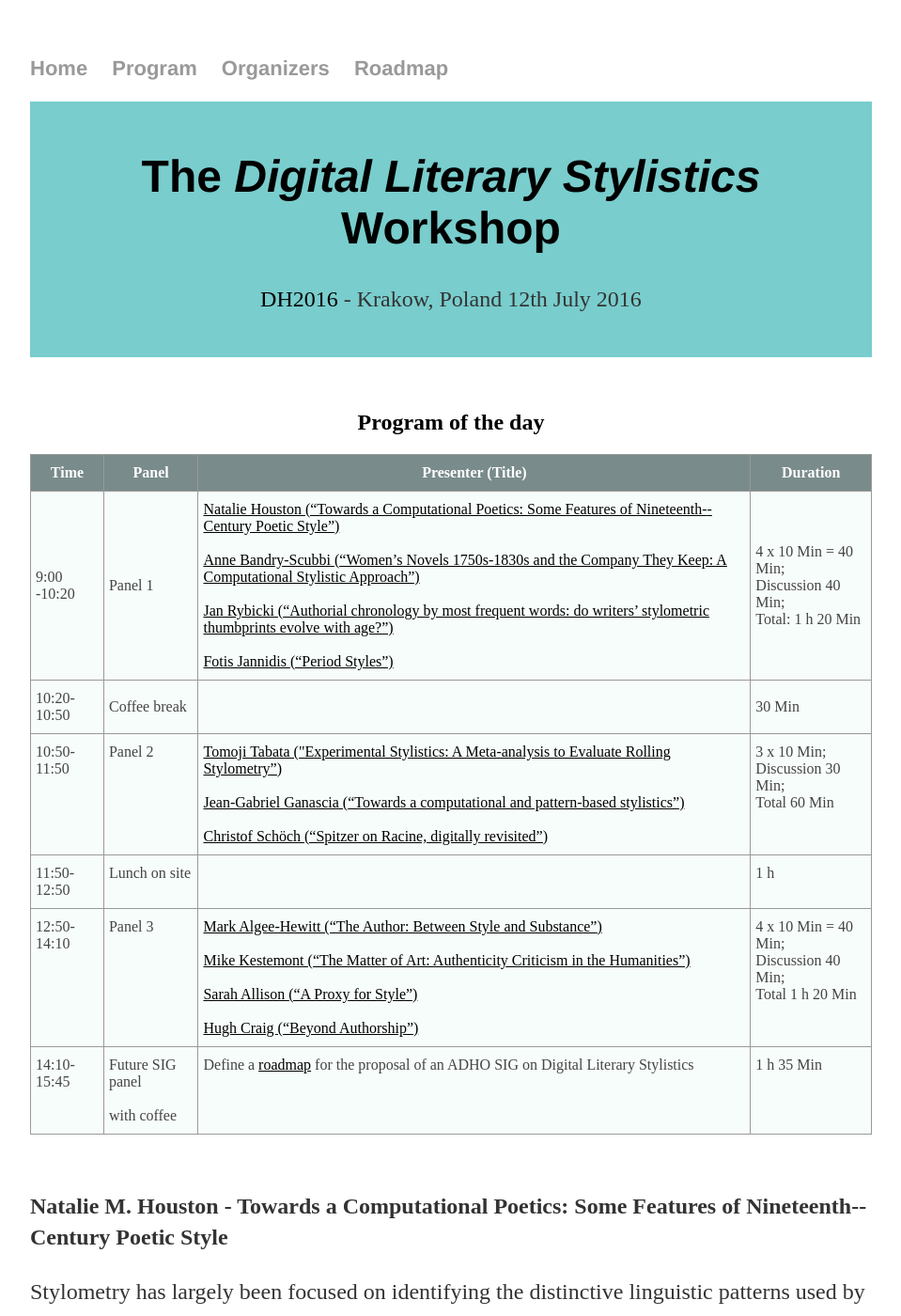
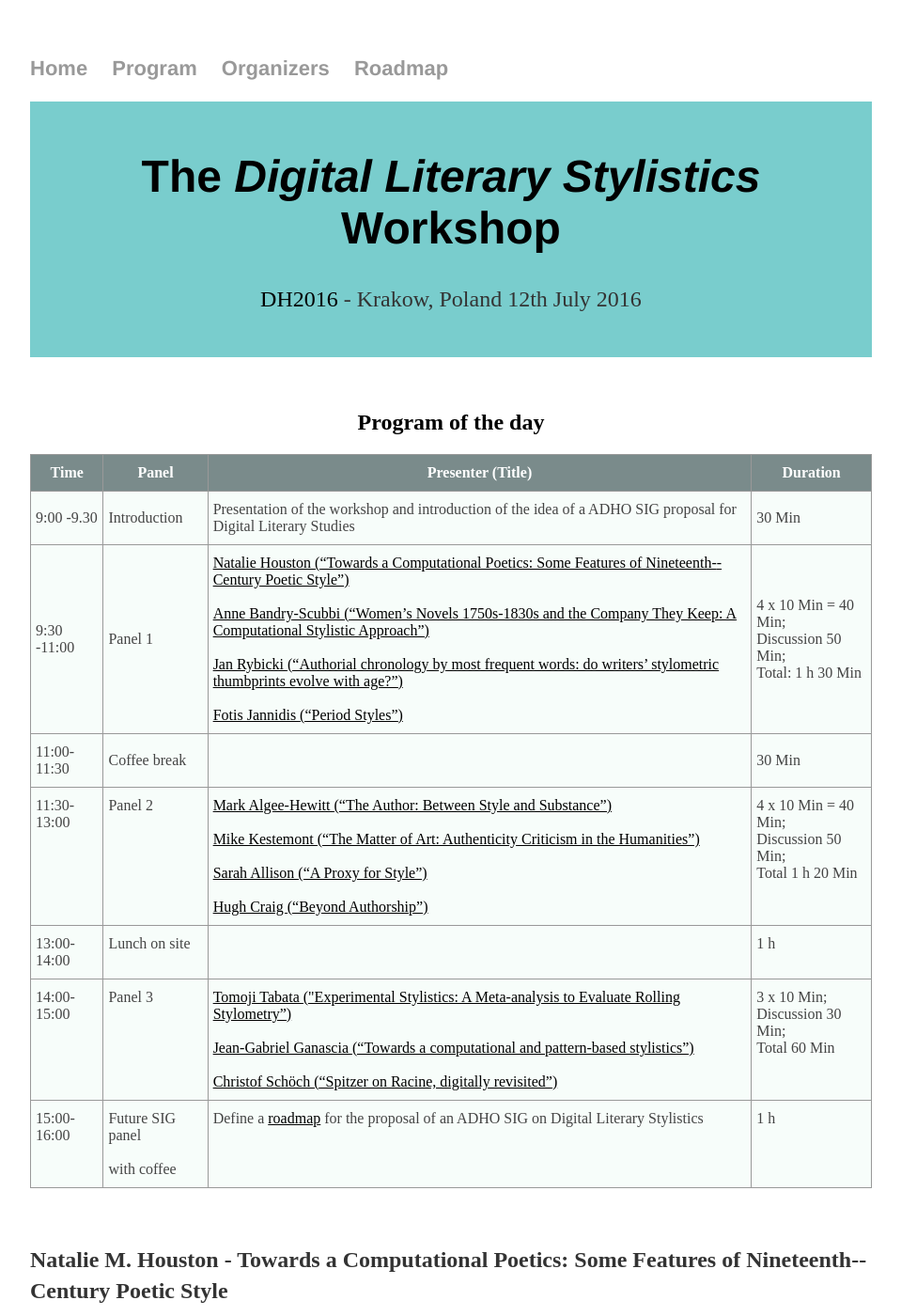
Before and after one commit to DigitalLiteraryStylistic/-DigitalLiteraryStylistic.github.io, a Jekyll site: the page built from program.html, in a window 1280 px wide and 1400 px high. Shown: the whole window at 94% size, without its empty margins (160-1119 px from the left). Built offline with Jekyll 4.4.1, drawn with Linux system fonts in a browser that asks for light colours.

Commit message:
Update program.html

```diff
--- a/program.html
+++ b/program.html
@@ -24,40 +24,46 @@ title: Digital Literary Stylistics Workshop - Co-located with DH2016
     <th class="tg-e3zv">Duration</th>
   </tr>
   <tr>
-    <td class="tg-031e">9:00 -10:20</td>
+    <td class="tg-031e">9:00 -9.30</td>
+    <td class="tg-031e">Introduction</td>
+    <td class="tg-031e">Presentation of the workshop and introduction of the idea of a ADHO SIG proposal for Digital Literary Studies</td>
+    <td class="tg-031e">30 Min</td>
+  </tr>
+  <tr>
+    <td class="tg-031e">9:30 -11:00</td>
     <td class="tg-031e">Panel 1</td>
     <td class="tg-031e"><a class="tg" href="#houston">Natalie Houston (“Towards a Computational Poetics: Some Features of Nineteenth-­Century Poetic Style”)</a><br><br><a class="tg" href="#bandry">Anne Bandry-Scubbi (“Women’s Novels 1750s-1830s and the Company They Keep: A Computational Stylistic Approach”)</a></a><br><br><a class="tg" href="#rybicki">Jan Rybicki (“Authorial chronology by most frequent words: do writers’ stylometric thumbprints evolve with age?”)</a><br><br><a class="tg" href="#iannidis">Fotis Jannidis (“Period Styles”)</a></td>
-    <td class="tg-031e">4 x 10 Min = 40 Min; <br>Discussion 40 Min; <br>Total: 1 h 20 Min</td>
+    <td class="tg-031e">4 x 10 Min = 40 Min; <br>Discussion 50 Min; <br>Total: 1 h 30 Min </td>
   </tr>
   <tr>
-    <td class="tg-031e">10:20-10:50</td>
+    <td class="tg-031e">11:00-11:30</td>
     <td class="tg-031e">Coffee break</td>
     <td class="tg-031e"></td>
     <td class="tg-031e">30 Min</td>
   </tr>
   <tr>
-    <td class="tg-yw4l">10:50-11:50</td>
+    <td class="tg-yw4l">11:30-13:00</td>
     <td class="tg-yw4l">Panel 2</td>
-    <td class="tg-yw4l"><a class="tg" href="#tabata">Tomoji Tabata ("Experimental Stylistics: A Meta-analysis to Evaluate Rolling Stylometry”)</a><br><br><a class="tg" href="#ganascia">Jean-Gabriel Ganascia (“Towards a computational and pattern-based stylistics”)</a><br><br><a class="tg" href="#schoch">Christof Schöch (“Spitzer on Racine, digitally revisited”)</a></td>
-    <td class="tg-yw4l">3 x 10 Min;<br>Discussion 30 Min;<br>Total 60 Min</td>
+    <td class="tg-yw4l"><a class="tg" href="#algee">Mark Algee-Hewitt (“The Author: Between Style and Substance”)</a><br><br><a class="tg" href="#kestermont">Mike Kestemont (“The Matter of Art: Authenticity Criticism in the Humanities”)</a><br><br><a class="tg" href="#allison">Sarah Allison (“A Proxy for Style”)</a><br><br><a class="tg" href="#craig">Hugh Craig (“Beyond Authorship”)</a></td>
+    <td class="tg-yw4l">4 x 10 Min = 40 Min;<br>Discussion 50 Min;<br>Total 1 h 20 Min</td>
   </tr>
   <tr>
-    <td class="tg-yw4l">11:50-12:50</td>
+    <td class="tg-yw4l">13:00-14:00</td>
     <td class="tg-yw4l">Lunch on site</td>
     <td class="tg-yw4l"></td>
     <td class="tg-yw4l">1 h</td>
   </tr>
   <tr>
-    <td class="tg-yw4l">12:50-14:10</td>
+    <td class="tg-yw4l">14:00-15:00</td>
     <td class="tg-yw4l">Panel 3</td>
-    <td class="tg-yw4l"><a class="tg" href="#algee">Mark Algee-Hewitt (“The Author: Between Style and Substance”)</a><br><br><a class="tg" href="#kestermont">Mike Kestemont (“The Matter of Art: Authenticity Criticism in the Humanities”)</a><br><br><a class="tg" href="#allison">Sarah Allison (“A Proxy for Style”)</a><br><br><a class="tg" href="#craig">Hugh Craig (“Beyond Authorship”)</a></td>
-    <td class="tg-yw4l">4 x 10 Min = 40 Min;<br>Discussion 40 Min;<br>Total 1 h 20 Min</td>
+    <td class="tg-yw4l"><a class="tg" href="#tabata">Tomoji Tabata ("Experimental Stylistics: A Meta-analysis to Evaluate Rolling Stylometry”)</a><br><br><a class="tg" href="#ganascia">Jean-Gabriel Ganascia (“Towards a computational and pattern-based stylistics”)</a><br><br><a class="tg" href="#schoch">Christof Schöch (“Spitzer on Racine, digitally revisited”)</a></td>
+    <td class="tg-yw4l">3 x 10 Min;<br>Discussion 30 Min;<br>Total 60 Min</td>
   </tr>
   <tr>
-    <td class="tg-yw4l">14:10-15:45</td>
+    <td class="tg-yw4l">15:00-16:00</td>
     <td class="tg-yw4l">Future SIG panel <br><br>with coffee</td>
     <td class="tg-yw4l">Define a <a class="tg" href="roadmap">roadmap</a> for the proposal of an ADHO SIG on Digital Literary Stylistics</td>
-    <td class="tg-yw4l">1 h 35 Min</td>
+    <td class="tg-yw4l">1 h</td>
   </tr>
 </table>
 
```
